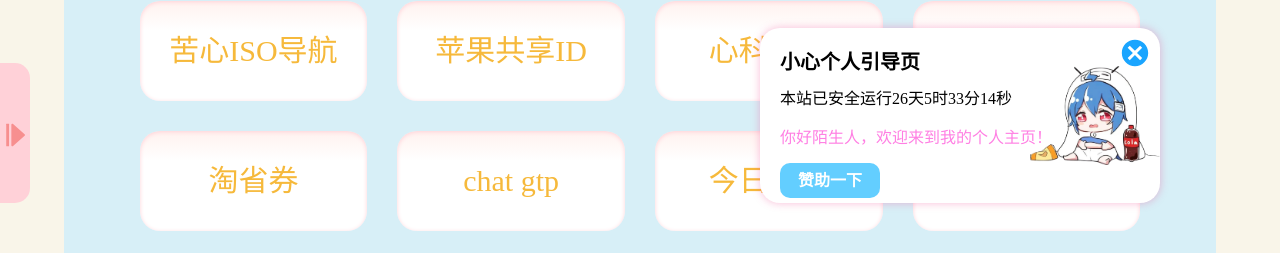
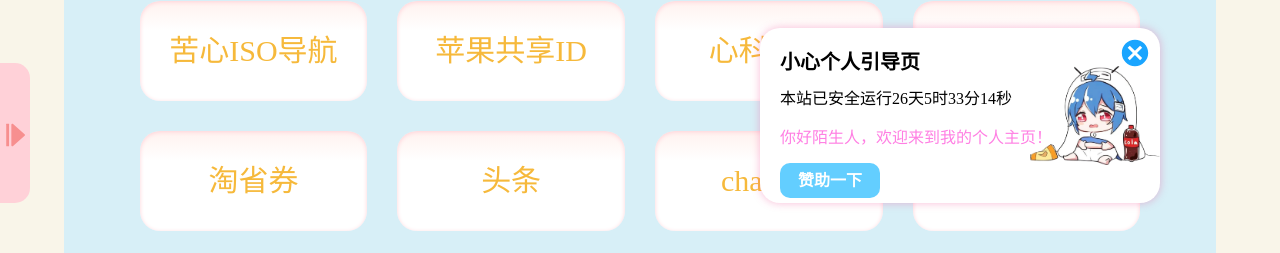
Before and after one commit to xinkeji/cdn, a plain HTML site: page index.html in a window 1280 px wide. Shown: the part 547-800 px from the top of the page. Drawn offline with Linux system fonts and the light colour scheme; no server answers; a web font is replaced by a local one.

Commit message:
更新 index.html

```diff
--- a/index.html
+++ b/index.html
@@ -224,6 +224,9 @@
                 <a href="https://q.93665.xin/">淘省券</a>
             </div>
  <div class="zhandian">
+                <a href="https://tt.g0f.cn/">头条</a>
+            </div>
+ <div class="zhandian">
                 <a href="https://ai.g0f.cn/">chat gtp</a>
             </div>
  <div class="zhandian">
```
